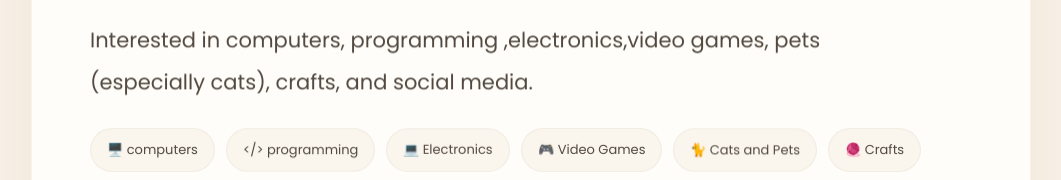
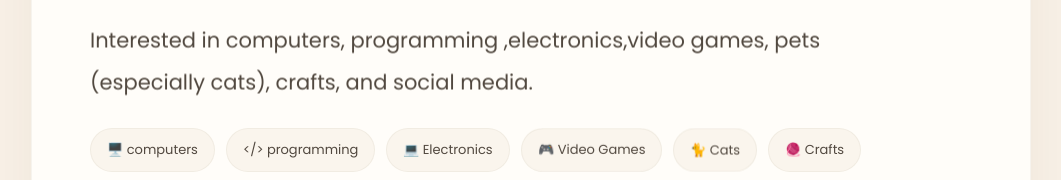
Before and after one commit to shathaaloufi/portfolio, a plain HTML site: page index.html in a window 1280 px wide. Shown: the part 4262-4442 px from the top of the page, without its empty margins (109-1170 px from the left). Drawn offline with Linux system fonts and the light colour scheme.

Commit message:
Add files via upload

```diff
--- a/index.html
+++ b/index.html
@@ -494,7 +494,7 @@ footer {
       <span class="tag reveal">&lt;/&gt; programming </span>
       <span class="tag reveal">💻 Electronics</span>
       <span class="tag reveal">🎮 Video Games</span>
-      <span class="tag reveal">🐈 Cats and Pets</span>
+      <span class="tag reveal">🐈 Cats </span>
       <span class="tag reveal">🧶 Crafts</span>
       <span class="tag reveal">📱 Social Media</span>
     </div>
```
